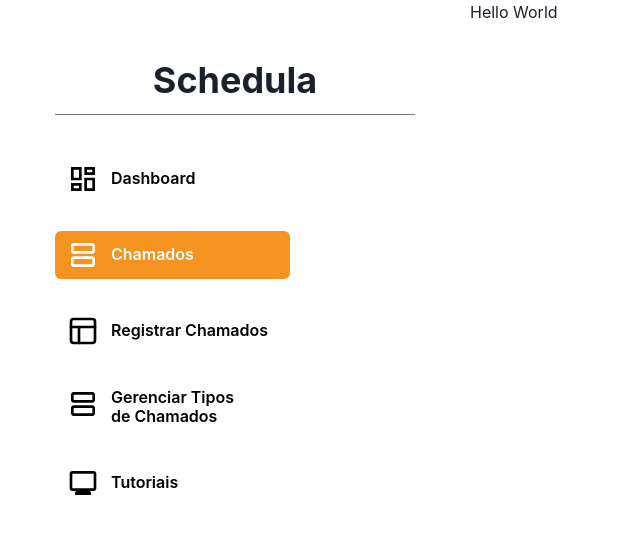
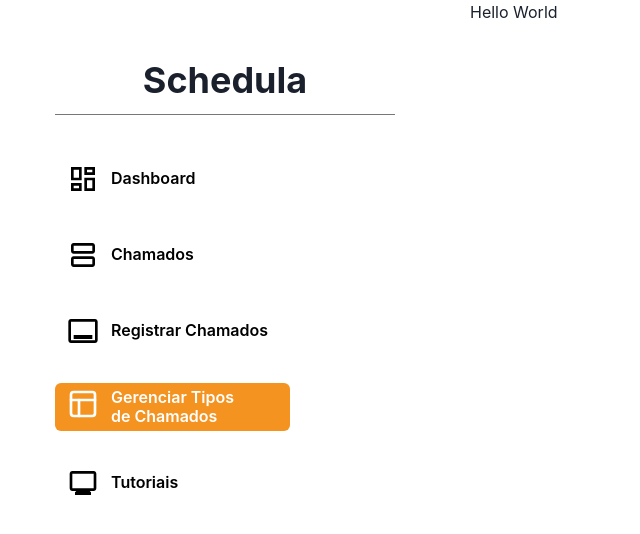
Before and after one commit to fga-eps-mds/2022-1-schedula-front, a Next.js app: page /listaCategoria in a window 1280 px wide. Shown: the top 534 px of the page, without its empty margins (0-640 px from the left). Built offline with nearby package versions, Linux system fonts and the light colour scheme.

Commit message:
Icon Fix

```diff
--- a/src/layout/DefaultLayout.tsx
+++ b/src/layout/DefaultLayout.tsx
@@ -3,6 +3,7 @@ import { ReactNode } from 'react';
 import { FiLayout } from 'react-icons/fi';
 import {
   MdMonitor,
+  MdOutlineCallToAction,
   MdOutlineDashboard,
   MdOutlineViewAgenda,
 } from 'react-icons/md';
@@ -28,7 +29,7 @@ const DefaultLayout = ({
 }: DefaultLayoutProps) => {
   const MenuHeadStyle = {
     borderBottom: '1px solid',
-    width: '360px',
+    width: '340px',
     height: '60px',
     borderColor: '#777777',
   };
@@ -104,7 +105,7 @@ const DefaultLayout = ({
             <DashboardOptions isActive={isActive3}>
               <div style={divStyle}>
                 <div style={iconStyle}>
-                  <FiLayout />{' '}
+                  <MdOutlineCallToAction />{' '}
                 </div>{' '}
                 <div style={buttonTextStyle}>
                   <div>Registrar Chamados</div>
@@ -114,7 +115,7 @@ const DefaultLayout = ({
             <DashboardOptions isActive={isActive4}>
               <div style={divStyle}>
                 <div style={iconStyle}>
-                  <MdOutlineViewAgenda />{' '}
+                  <FiLayout />{' '}
                 </div>{' '}
                 <h1
                   style={{
--- a/src/pages/listaCategoria.tsx
+++ b/src/pages/listaCategoria.tsx
@@ -12,7 +12,7 @@ const listaCategoria = () => {
 //Chamado do DefaulLayout
 listaCategoria.getLayout = (page: ReactNode) => {
   return (
-    <DefaultLayout isActive2={true}>{page}</DefaultLayout>
+    <DefaultLayout isActive4={true}>{page}</DefaultLayout>
   );
 };
 export default listaCategoria;
```
